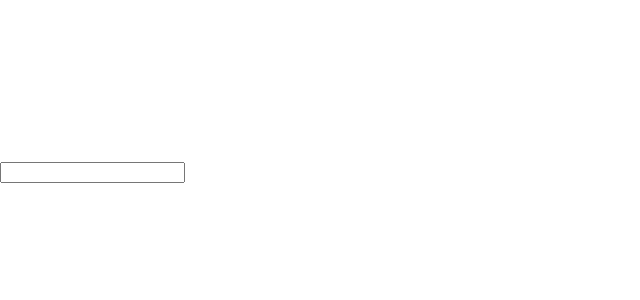
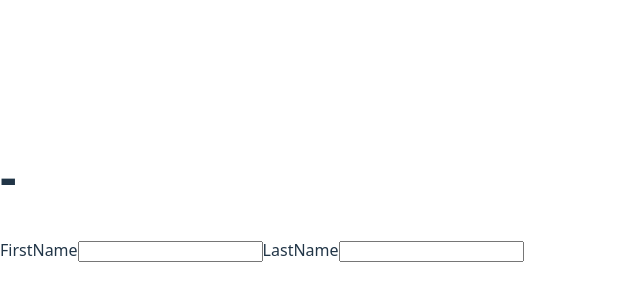
Before and after one commit to deependra88/react-vite-practice-scaler, a React (Vite) app: page / in a window 1280 px wide. Shown: the part 212-512 px from the top of the page, without its empty margins (0-640 px from the left). Built offline with nearby package versions, Linux system fonts and the light colour scheme.

Commit message:
handle multiple inputs

```diff
--- a/src/components/Form.jsx
+++ b/src/components/Form.jsx
@@ -3,17 +3,22 @@
 
 function Form() {
 
-    const [text, setText] = useState('')
+    const [name, setName] = useState({ firstName: '', lastName: '' });
 
     // function handleChange(e) {
     //     setText(e.target.value)
     //     console.log(e)
     // }
+
     return (
         <div>
+            <h1>{name.firstName}- {name.lastName}</h1>
             <form>
-                <input onChange={(e) =>setText(e.target.value)} type="text" value={text} />
-                <h1>{text}</h1>
+                <label>FirstName</label>
+                <input onChange={(e) => setName({ ...name, firstName: e.target.value })} type="text" value={name.firstName} />
+                <label>LastName</label>
+                <input onChange={(e) => setName({...name, lastName: e.target.value})} type="text" value={name.lastName} />
+
             </form>
         </div>
     )
```
